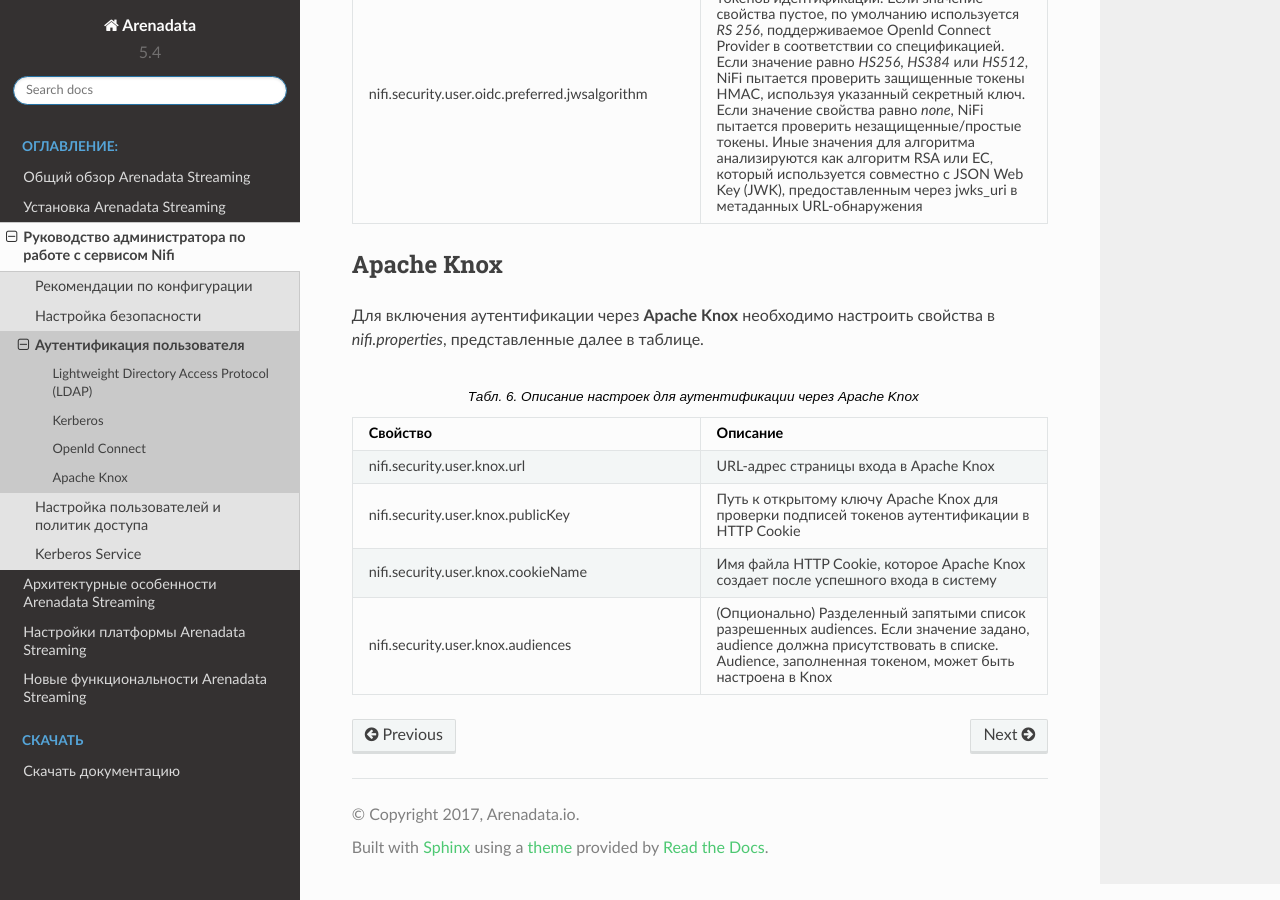
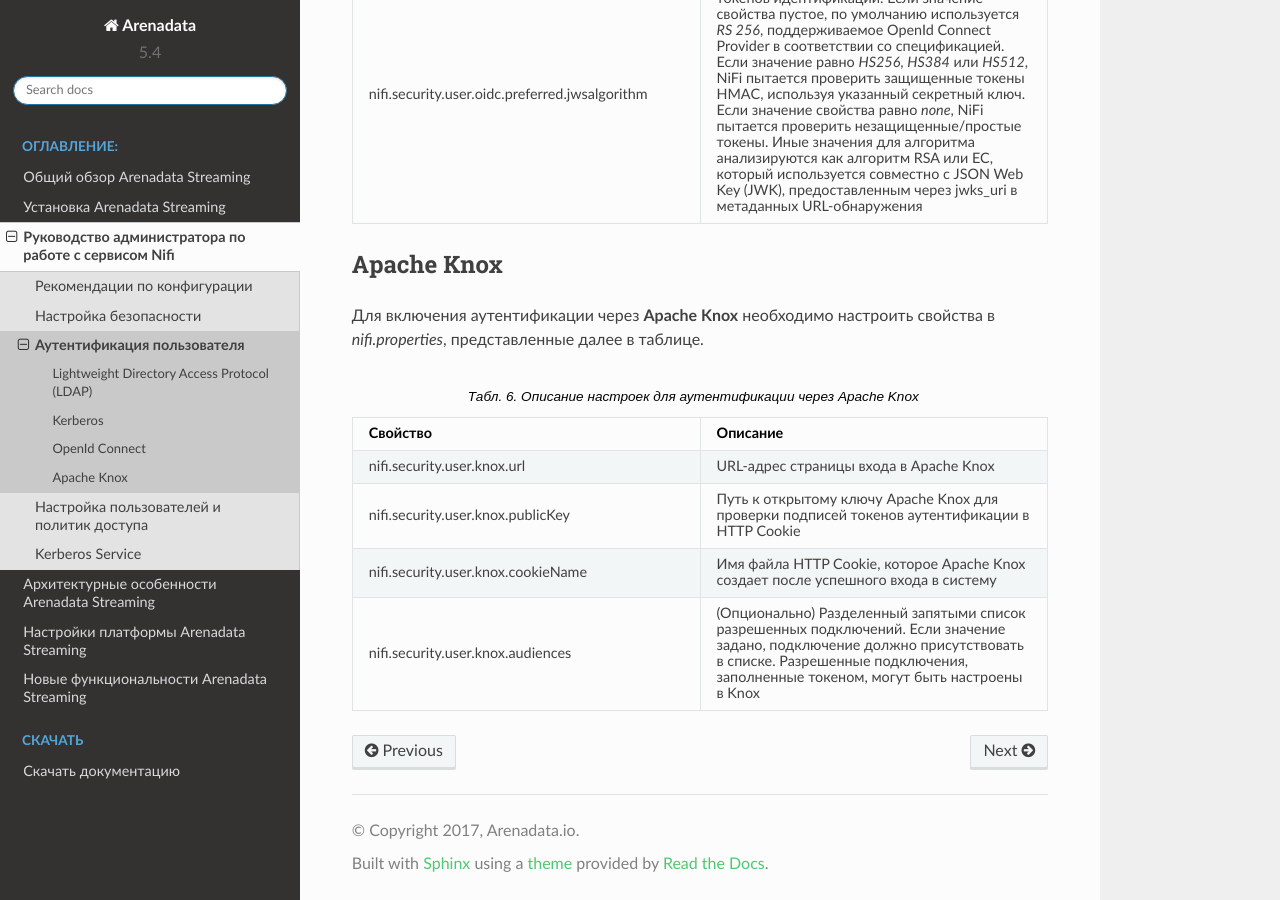
Before and after one commit to arenadata/docs_ads, a Sphinx documentation site: the page built from source/AdminNIFI/Authentication.rst, in a window 1280 px wide and 900 px high, scrolled down 4689 px. Built offline with Sphinx 7.4.7 and the Read the Docs theme 2.0.0, drawn with Linux system fonts in a browser that asks for light colours; pages that are not in the unit, such as notebooks, are missing from menus.

Commit message:
Update Authentication.rst

```diff
--- a/source/AdminNIFI/Authentication.rst
+++ b/source/AdminNIFI/Authentication.rst
@@ -153,4 +153,4 @@
    "nifi.security.user.knox.url", "URL-адрес страницы входа в Apache Knox"
    "nifi.security.user.knox.publicKey", "Путь к открытому ключу Apache Knox для проверки подписей токенов аутентификации в HTTP Cookie"
    "nifi.security.user.knox.cookieName", "Имя файла HTTP Cookie, которое Apache Knox создает после успешного входа в систему"
-   "nifi.security.user.knox.audiences", "(Опционально) Разделенный запятыми список разрешенных audiences. Если значение задано, audience должна присутствовать в списке. Аudience, заполненная токеном, может быть настроена в Knox"
+   "nifi.security.user.knox.audiences", "(Опционально) Разделенный запятыми список разрешенных подключений. Если значение задано, подключение должно присутствовать в списке. Разрешенные подключения, заполненные токеном, могут быть настроены в Knox"
```
